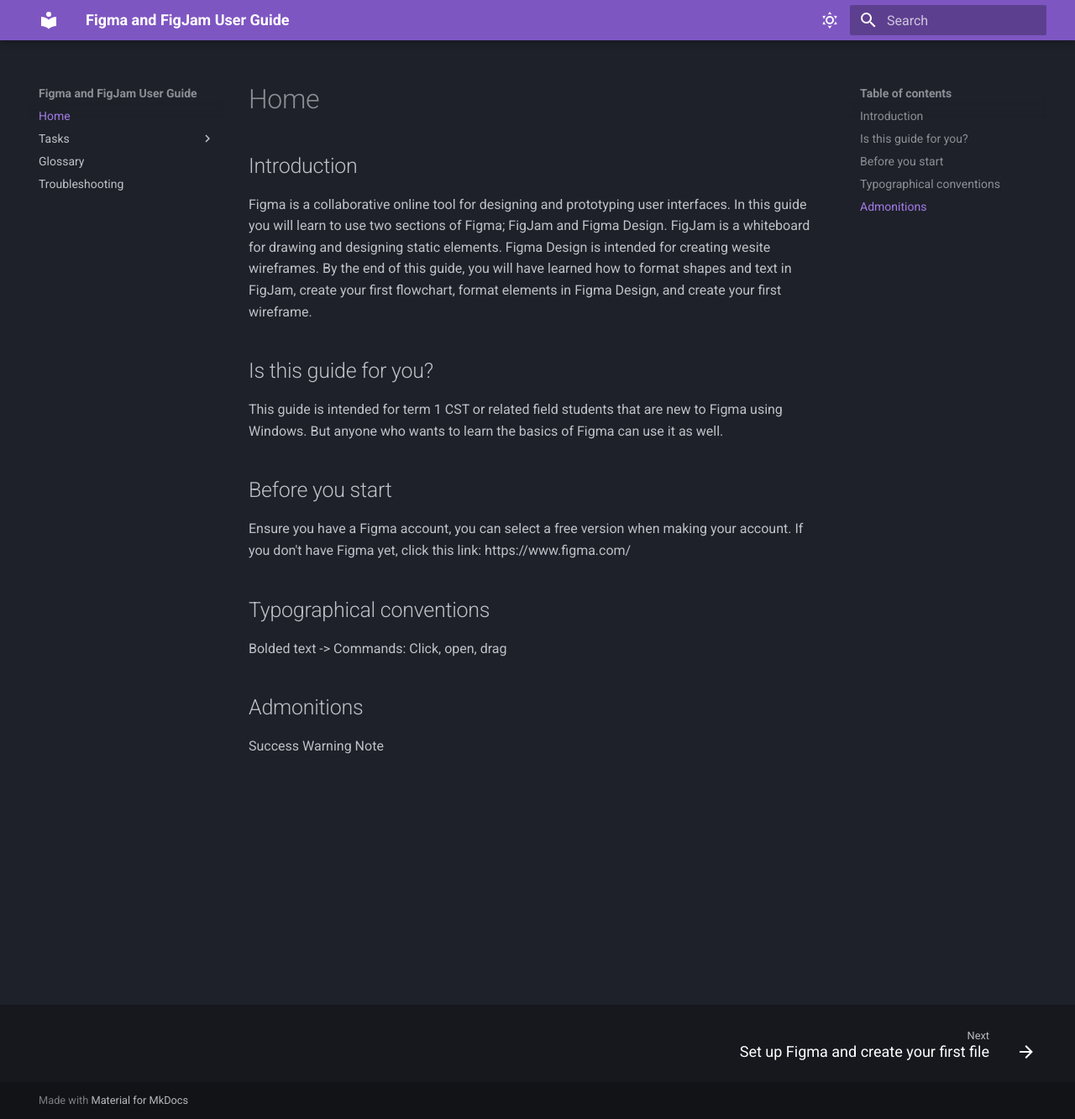
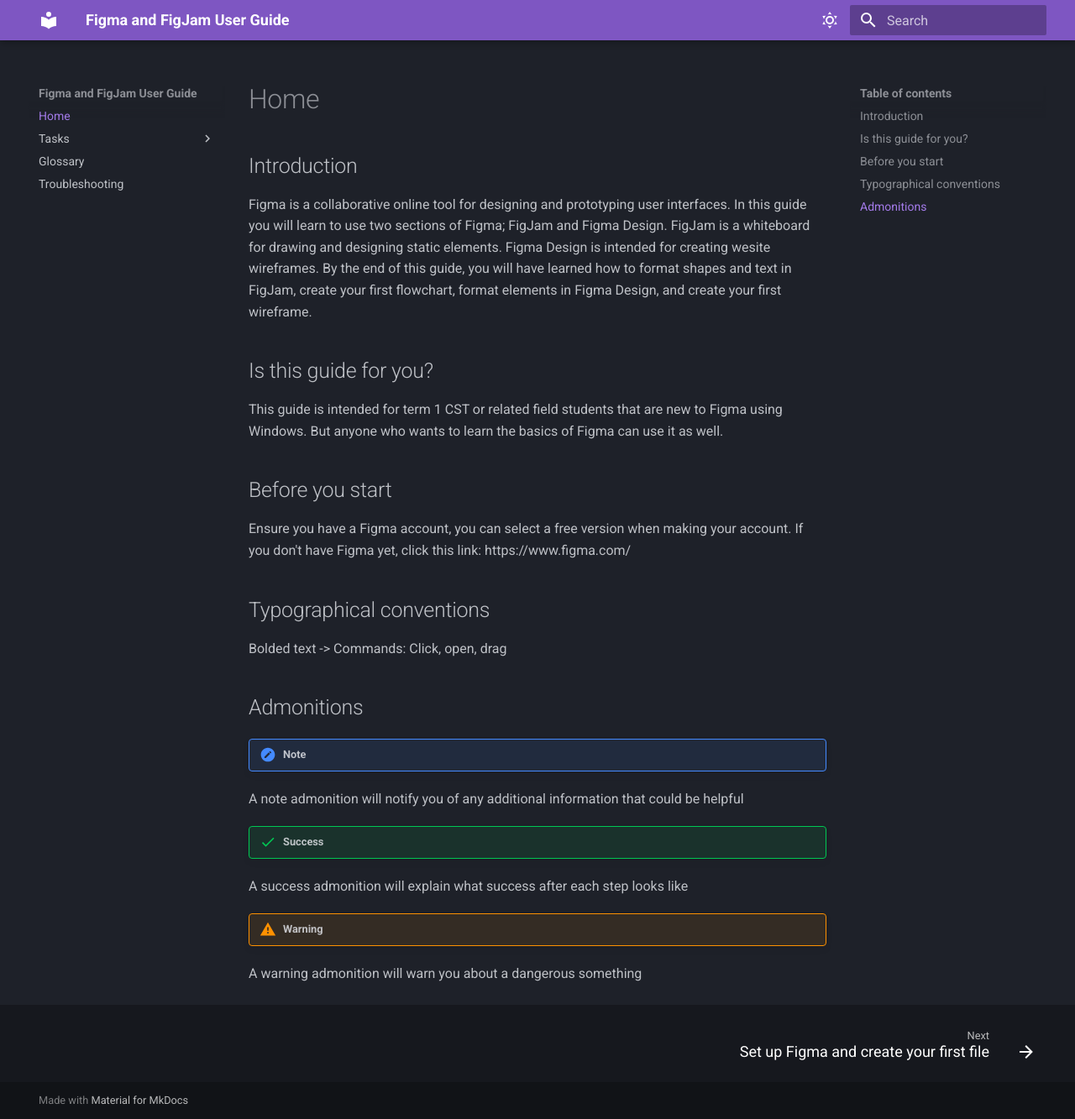
Before and after one commit to andrew-solomko/mkdocs-material-tutorial-andrew, an MkDocs documentation site: the page built from docs/index.md, in a window 1280 px wide and 1333 px high. Shown: the whole window at 84% size. Built offline with MkDocs 1.6.1 and Material for MkDocs 9.7.7, drawn with Linux system fonts in a browser that asks for light colours.

Commit message:
Added admonitions to home page

```diff
--- a/docs/index.md
+++ b/docs/index.md
@@ -32,6 +32,11 @@
 
 ## Admonitions
 
-Success
-Warning
-Note
+!!! note
+A note admonition will notify you of any additional information that could be helpful
+
+!!! success
+A success admonition will explain what success after each step looks like
+
+!!! warning
+A warning admonition will warn you about a dangerous something
```
